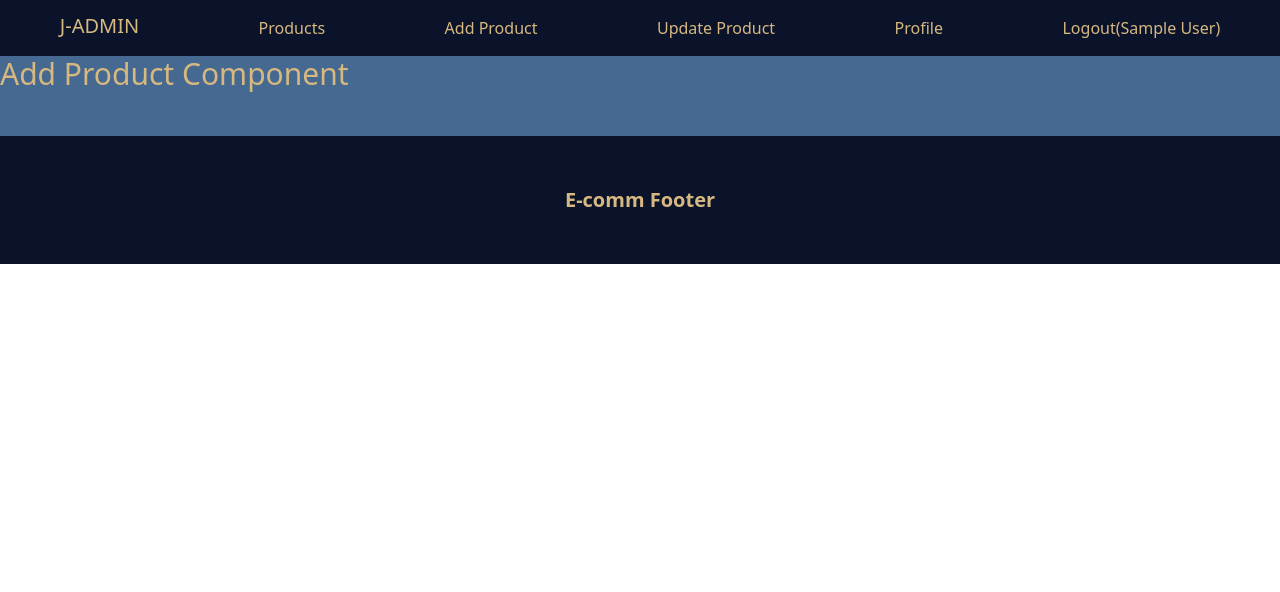
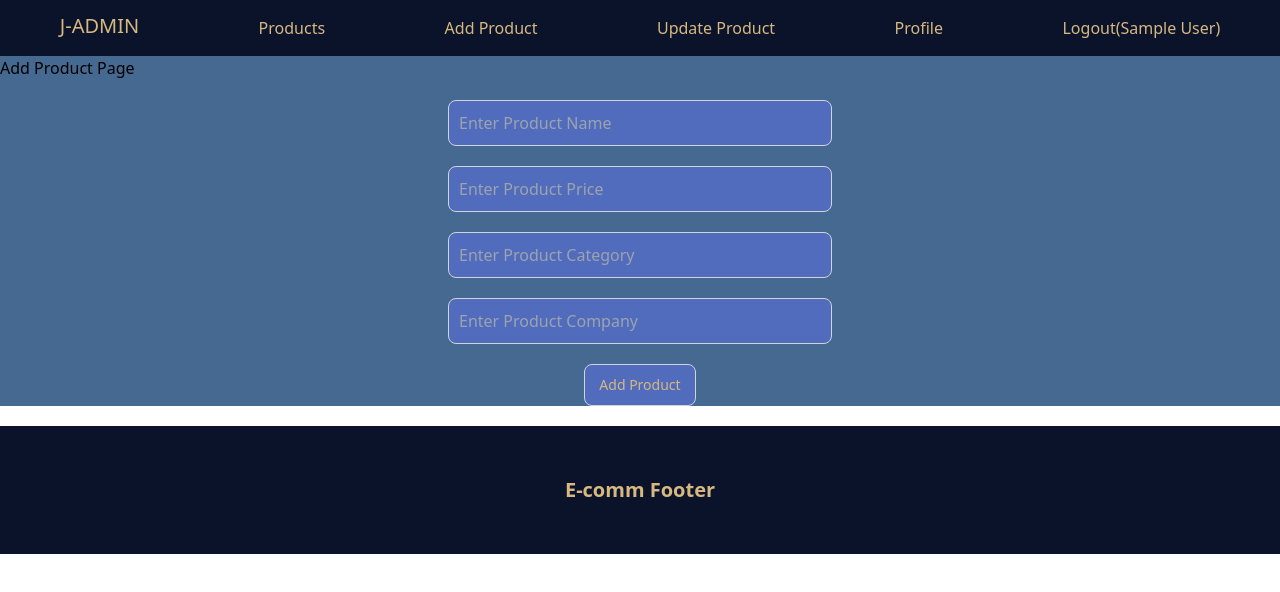
Before and after one commit to jaymalasana/React-Node, a React (Create React App) app in the folder Frontend/front-end/: page /add in a window 1280 px wide. Shown: the top 592 px of the page. Built offline with nearby package versions, Linux system fonts and the light colour scheme; sample sign-in values are in the browser's storage.

Commit message:
Add Product UI completed

```diff
--- a/Frontend/front-end/src/App.js
+++ b/Frontend/front-end/src/App.js
@@ -16,17 +16,12 @@ function App() {
             <Route
               path="/"
               element={
-                <AddProduct />
+                <h1 className="w-full bg-[#456990] text-3xl h-20 text-[#d6b880]">
+                  Product Listing Component
+                </h1>
               }
             />
-            <Route
-              path="/add"
-              element={
-                <h1 className="w-full bg-[#456990] text-3xl  h-20 text-[#d6b880]">
-                  Add Product Component
-                </h1>
-              }
-            />{" "}
+            <Route path="/add" element={<AddProduct />} />
             <Route
               path="/update"
               element={
--- a/Frontend/front-end/src/components/AddProduct.js
+++ b/Frontend/front-end/src/components/AddProduct.js
@@ -10,7 +10,7 @@ const AddProduct = () => {
     console.log(name, price, category, company);
   };
   return (
-    <div>
+    <div className="bg-[#456990]">
       <h1>Add Product Page</h1>
       <input
         type="text"
```
